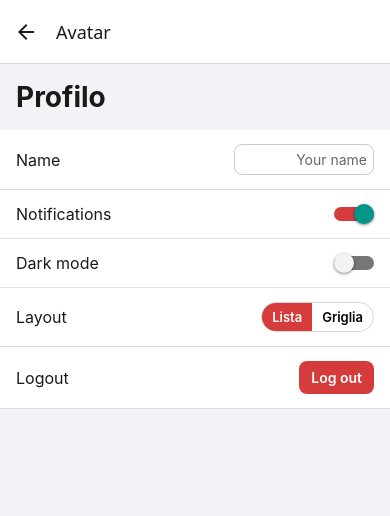
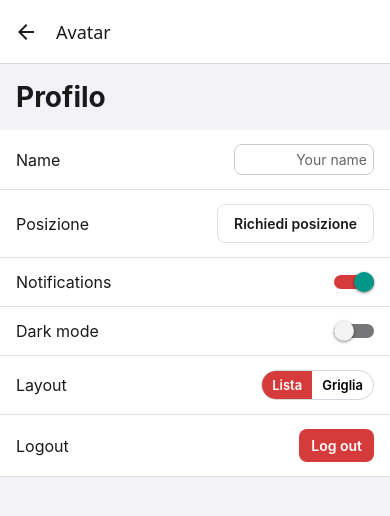
Before and after one commit to ZhengWenJie1/frontend-italian-meals, a React Native app: screen /Avatar in a window 390 px wide. Shown: the top 516 px of the page. Built offline with nearby package versions, Linux system fonts and the light colour scheme.

Commit message:
Location added

```diff
--- a/package.json
+++ b/package.json
@@ -7,6 +7,7 @@
     "@react-navigation/native": "^7.3.3",
     "@react-navigation/native-stack": "^7.17.5",
     "expo": "~56.0.12",
+    "expo-location": "~56.0.20",
     "expo-status-bar": "~56.0.4",
     "react": "19.2.3",
     "react-dom": "19.2.3",
--- a/src/screen/AvatarScreen.tsx
+++ b/src/screen/AvatarScreen.tsx
@@ -1,9 +1,10 @@
 import React, {useEffect, useState} from "react";
-import {Image, Pressable, StyleSheet, Switch, Text, TextInput, View } from "react-native";
+import {Image, Pressable, StyleSheet, Switch, Text, TextInput, View, Alert } from "react-native";
 import { SafeAreaView } from "react-native-safe-area-context";
 import { SettingRow } from "../components/SettingRow";
 import { loadThemeMode, saveThemeMode } from "../services/storage";
 import { getThemeColors } from "../theme/colors";
+import * as Location from "expo-location";
 
 function Avatar({ uri }: { uri: string }) {
   const [failed, setFailed] = React.useState(false);
@@ -35,6 +36,8 @@ export default function AvatarScreen({ navigation, isDarkMode = false, setIsDark
   const [notifications, setNotifications] = useState(true);
   const [darkMode, setDarkMode] = useState(isDarkMode);
   const [layoutMode, setLayoutMode] = useState(layoutPreference);
+  const [location, setLocation] = useState<{ latitude: number; longitude: number } | null>(null);
+  const [locLoading, setLocLoading] = useState(false);
 
   useEffect(() => {
     setDarkMode(isDarkMode);
@@ -64,6 +67,24 @@ export default function AvatarScreen({ navigation, isDarkMode = false, setIsDark
     });
   }
 
+  async function selectLocation() {
+    try {
+      setLocLoading(true);
+      const { status } = await Location.requestForegroundPermissionsAsync();
+      if (status !== "granted") {
+        Alert.alert("Permessi posizione negati", "Abilita la posizione nelle impostazioni per usare questa funzione.");
+        setLocLoading(false);
+        return;
+      }
+      const pos = await Location.getCurrentPositionAsync({});
+      setLocation({ latitude: pos.coords.latitude, longitude: pos.coords.longitude });
+    } catch (e: any) {
+      Alert.alert("Errore", e.message ?? "Impossibile ottenere la posizione");
+    } finally {
+      setLocLoading(false);
+    }
+  }
+
   return (
     <SafeAreaView style={[styles.safeArea, { backgroundColor: colors.background }]}>
       <Text style={[styles.title, { color: colors.text }]}>Profilo</Text>
@@ -90,6 +111,28 @@ export default function AvatarScreen({ navigation, isDarkMode = false, setIsDark
               color: colors.text,
             }}
           />
+        }
+      />
+
+      <SettingRow
+        label="Posizione"
+        backgroundColor={colors.surface}
+        borderColor={colors.border}
+        labelColor={colors.text}
+        right={
+          <View style={{ alignItems: "flex-end" }}>
+            <Pressable
+              style={[styles.button, { borderColor: colors.border, backgroundColor: colors.surface }]}
+              onPress={selectLocation}
+            >
+              <Text style={[styles.buttonText, { color: colors.text }]}>{locLoading ? "Selezionando..." : "Richiedi posizione"}</Text>
+            </Pressable>
+            {location && (
+              <Text style={{ marginTop: 6, color: colors.mutedText }}>
+                {location.latitude.toFixed(4)}, {location.longitude.toFixed(4)}
+              </Text>
+            )}
+          </View>
         }
       />
       {nameTooShort && (
```
Also changed, not shown: 1 other file (tests, documents, lock files or other folders).
